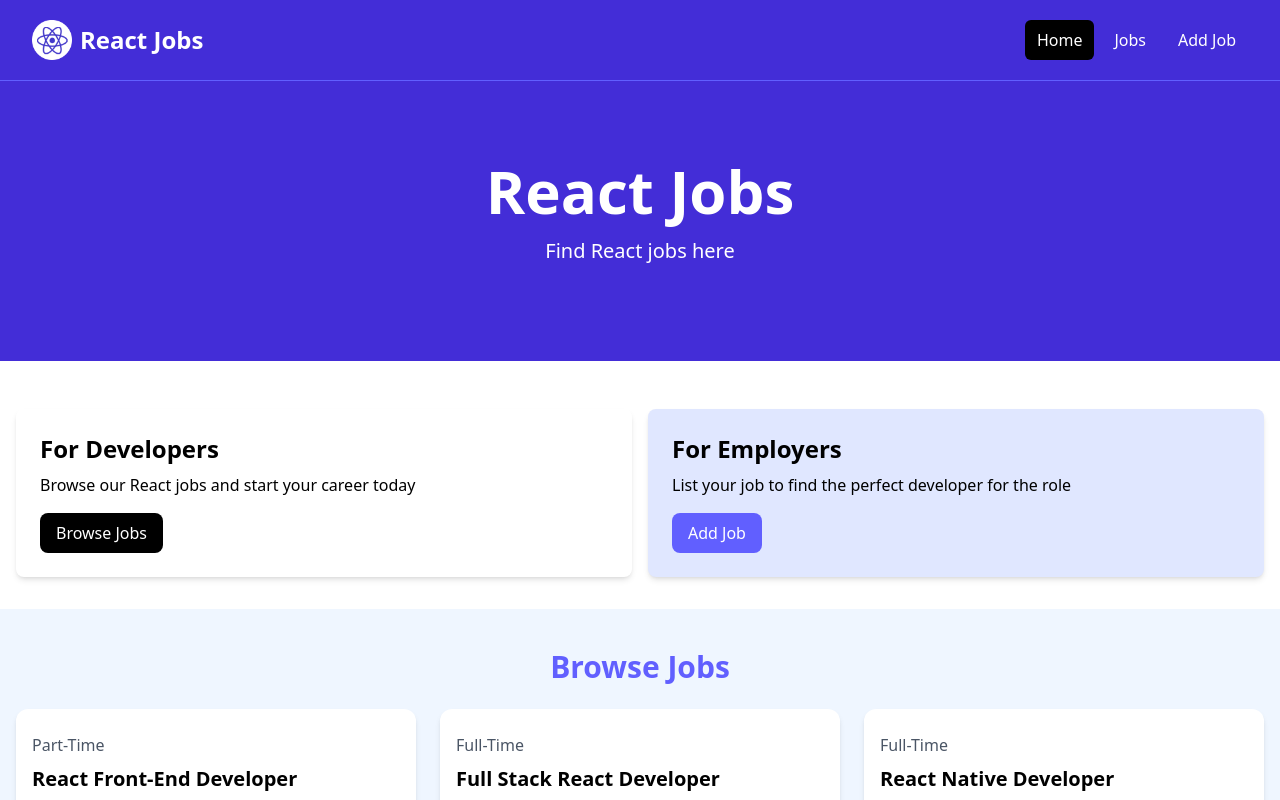
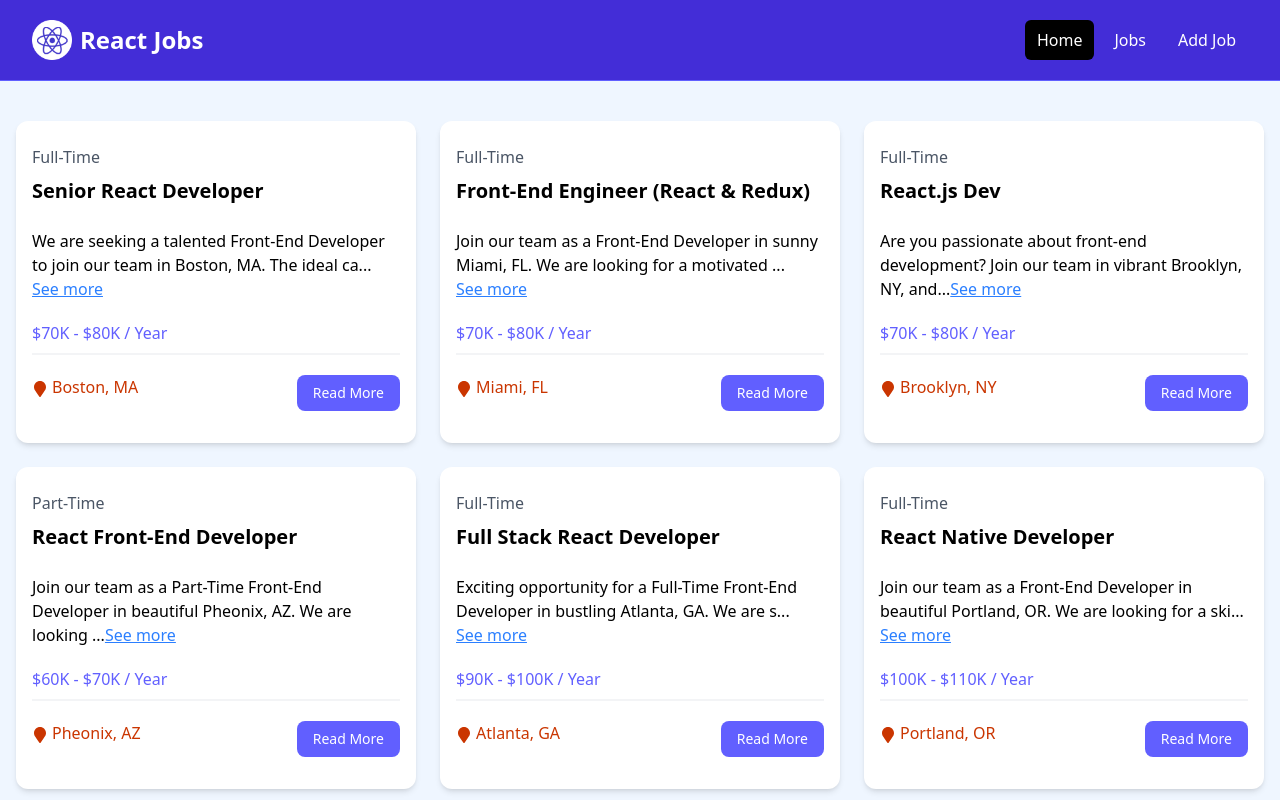
Before and after one commit to marionmartie/react-typescript, a React (Vite) app: page /jobs in a window 1280 px wide. Shown: the top 800 px of the page. Built offline with nearby package versions, Linux system fonts and the light colour scheme.

Commit message:
Added routing and jobs page

```diff
--- a/package.json
+++ b/package.json
@@ -13,6 +13,8 @@
     "@tailwindcss/vite": "^4.0.5",
     "react": "^19.0.0",
     "react-dom": "^19.0.0",
+    "react-icons": "^5.4.0",
+    "react-router-dom": "^7.1.5",
     "tailwindcss": "^4.0.5"
   },
   "devDependencies": {
--- a/src/App.tsx
+++ b/src/App.tsx
@@ -1,17 +1,20 @@
-import { useState } from 'react'
-import NavBar from './components/NavBar'
-import Hero from './components/Hero'
-import HomeCard from './components/HomeCard'
-import JobList from './components/JobListing'
+import { Route, RouterProvider, createBrowserRouter, createRoutesFromElements } from 'react-router-dom'
+import HomePage from './pages/HomePage'
+import MainLayout from './layout/MainLayout'
+import JobsPage from './pages/JobsPage'
+import NotFound from './pages/NotFound'
 
 export default function App() {
-
+  const router = createBrowserRouter(
+    createRoutesFromElements(
+      <Route path="/" element={<MainLayout/>} >
+          <Route index element={ <HomePage /> } />
+          <Route path='/jobs' element={ <JobsPage /> } />
+          <Route path='*' element={ <NotFound /> } />
+      </Route>
+    )
+  )
   return (
-    <>
-    <NavBar />
-    <Hero title="React Jobs" subtitle="Find React jobs here" />
-    <HomeCard />
-    <JobList limit={3} />
-    </>
+    <RouterProvider router={router} />
   )
 }
--- a/src/components/JobList.tsx
+++ b/src/components/JobList.tsx
@@ -1,4 +1,5 @@
 import { useState } from "react"
+import { FaMapMarker } from "react-icons/fa"
 
 type Job = {
     list: {
@@ -46,7 +47,7 @@ const JobList = ({ list } : Job) => {
 
                 <div className="flex flex-col lg:flex-row justify-between mb-4">
                     <div className="text-orange-700 mb-3">
-                        <i className="fa-solid fa-location-dot text-lg"></i>
+                        <FaMapMarker className="inline-block me-1" />
                         { list.location }
                     </div>
                     <a
--- a/src/components/NavBar.tsx
+++ b/src/components/NavBar.tsx
@@ -1,4 +1,5 @@
 import logo from "../assets/logo.png"
+import { Link } from "react-router-dom"
 
 export default function NavBar() {
     return (
@@ -7,25 +8,25 @@ export default function NavBar() {
                 <div className="flex h-20 items-center justify-between">
                     <div
                         className="flex flex-1 items-center justify-center md:items-stretch md:justify-start">
-                        <a className="flex flex-shrink-0 items-center mr-4" href="/index.html">
+                        <Link className="flex flex-shrink-0 items-center mr-4" to="/">
                             <img
                                 className="h-10 w-auto"
                                 src={logo}
                                 alt="React Jobs"
                             />
                             <span className="hidden md:block text-white text-2xl font-bold ml-2">React Jobs</span>
-                        </a>
+                        </Link>
                         <div className="md:ml-auto">
                             <div className="flex space-x-2">
-                                <a
-                                    href="/index.html"
-                                    className="text-white bg-black hover:bg-gray-900 hover:text-white rounded-md px-3 py-2">Home</a>
-                                <a
-                                    href="/jobs.html"
-                                    className="text-white hover:bg-gray-900 hover:text-white rounded-md px-3 py-2">Jobs</a>
-                                <a
-                                    href="/add-job.html"
-                                    className="text-white hover:bg-gray-900 hover:text-white rounded-md px-3 py-2">Add Job</a>
+                                <Link
+                                    to="/"
+                                    className="text-white bg-black hover:bg-gray-900 hover:text-white rounded-md px-3 py-2">Home</Link>
+                                <Link
+                                    to="/jobs"
+                                    className="text-white hover:bg-gray-900 hover:text-white rounded-md px-3 py-2">Jobs</Link>
+                                <Link
+                                    to="/add-job"
+                                    className="text-white hover:bg-gray-900 hover:text-white rounded-md px-3 py-2">Add Job</Link>
                             </div>
                         </div>
                     </div>
--- /dev/null
+++ b/src/layout/MainLayout.tsx
@@ -0,0 +1,13 @@
+import { Outlet } from "react-router-dom"
+import NavBar from "../components/NavBar"
+
+const MainLayout = () => {
+  return (
+    <>
+        <NavBar />
+        <Outlet />
+    </>
+  )
+}
+
+export default MainLayout
--- /dev/null
+++ b/src/pages/HomePage.tsx
@@ -0,0 +1,15 @@
+import Hero from "../components/Hero"
+import HomeCard from "../components/HomeCard"
+import JobListing from "../components/JobListing"
+
+const HomePage = () => {
+  return (
+    <>
+        <Hero title="React Jobs" subtitle="Find React jobs here" />
+        <HomeCard />
+        <JobListing limit={3} />
+    </>
+  )
+}
+
+export default HomePage
--- /dev/null
+++ b/src/pages/JobsPage.tsx
@@ -0,0 +1,25 @@
+import { useState } from "react"
+import JobList from "../components/JobList"
+import jobItems from '../jobs.json'
+
+
+const JobsPage = () => {
+    const [jobs, setJobs] = useState(jobItems)
+    return (
+        <section className="bg-blue-50 px-4 py-10">
+            <div className="container-xl lg:container m-auto">
+                <div className="grid grid-cols-1 md:grid-cols-3 gap-6">
+                    {
+                        jobs.map(job => {
+                            return (
+                                <JobList list={job} />
+                            )
+                        })
+                    }
+                </div>
+            </div>
+        </section>
+    )
+}
+
+export default JobsPage
--- /dev/null
+++ b/src/pages/NotFound.tsx
@@ -0,0 +1,18 @@
+import { Link } from "react-router-dom"
+import { FaArrowCircleLeft } from "react-icons/fa"
+
+const NotFound = () => {
+    return (
+        <section className="bg-blue-50 px-4 py-10">
+            <div>
+                <h1 className="text-2xl font-bold mb-2">Page not found</h1>
+                <Link to="/jobs" className="text-blue-600 underline">
+                    <FaArrowCircleLeft className="inline-block me-2" />
+                    Return to jobs
+                </Link>
+            </div>
+        </section>
+    )
+}
+
+export default NotFound
```
Also changed, not shown: src/components/JobListing.tsx (+4 -3 lines), 1 other file (tests, documents, lock files or other folders).
